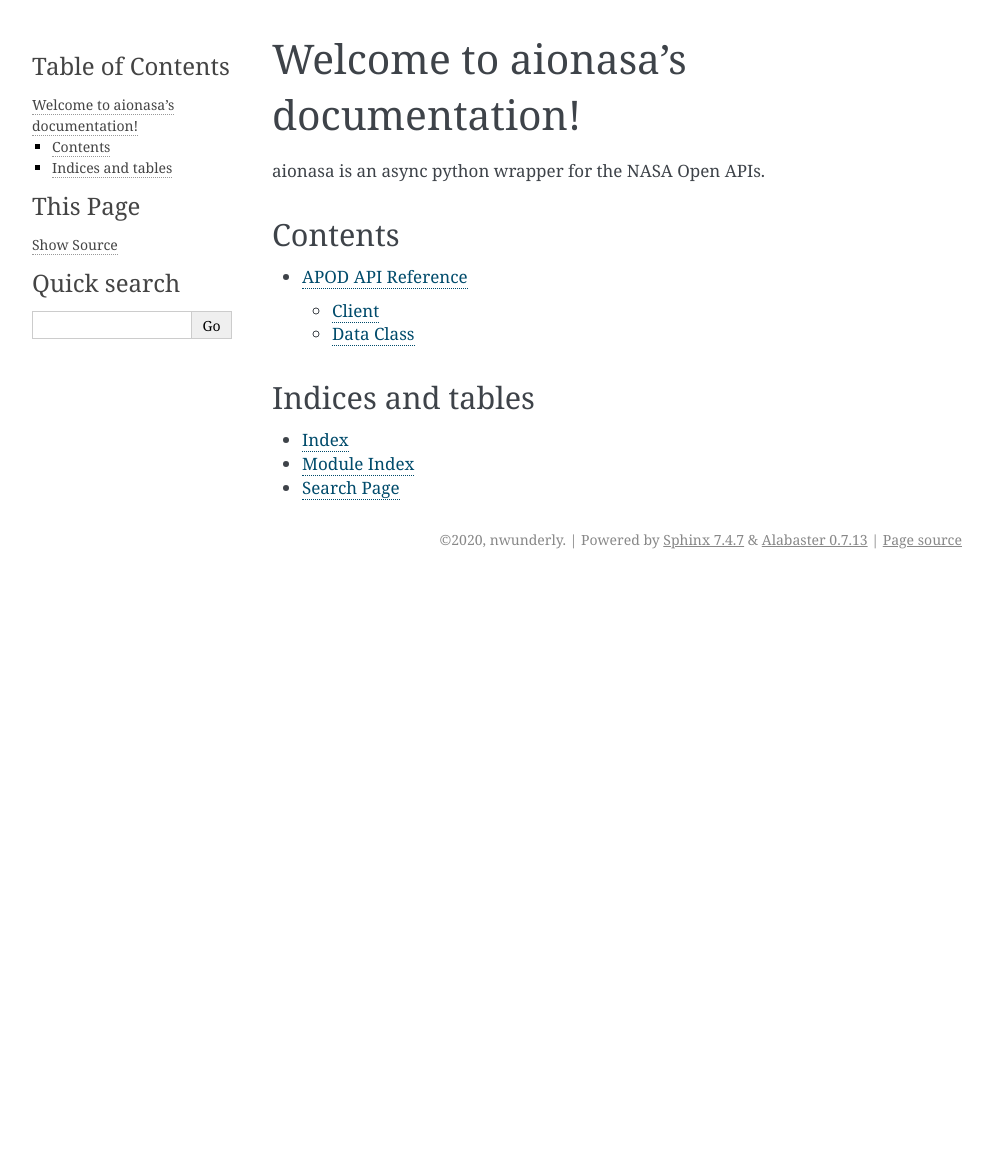
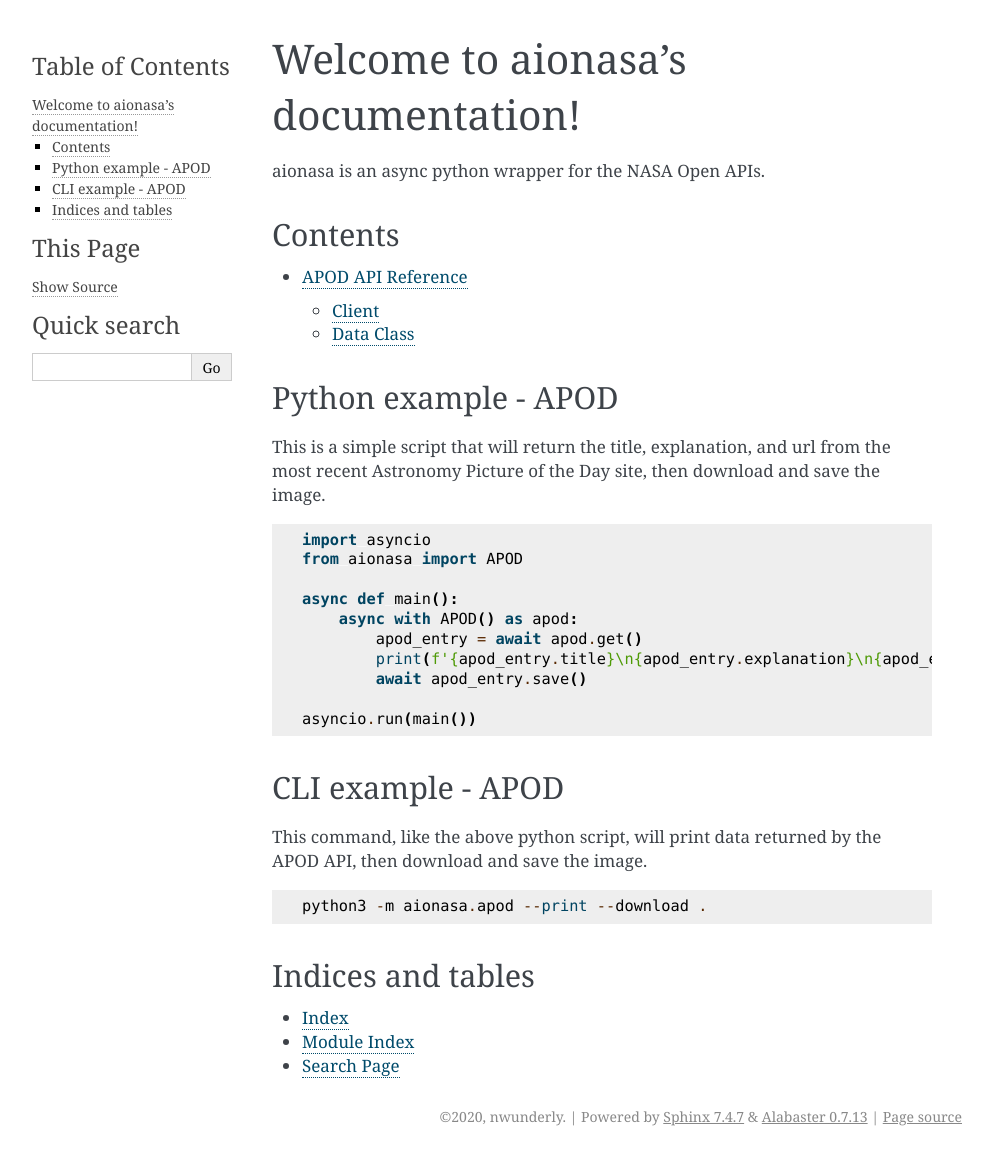
Before and after one commit to nwunderly/aionasa, a Sphinx documentation site: the page built from docs/index.rst, in a window 1280 px wide. Shown: the whole page, without its empty margins (148-1141 px from the left). Built offline with Sphinx 7.4.7, drawn with Linux system fonts in a browser that asks for light colours; before the commit the page ends 900 px from its top, so only the background shows below that.

Commit message:
Update index.rst

```diff
--- a/docs/index.rst
+++ b/docs/index.rst
@@ -17,6 +17,33 @@ Contents
    apod
 
 
+Python example - APOD
+---------------------
+
+This is a simple script that will return the title, explanation, and url from the most recent Astronomy Picture of the Day site,
+then download and save the image.
+
+.. code-block:: python
+
+   import asyncio
+   from aionasa import APOD
+
+   async def main():
+       async with APOD() as apod:
+           apod_entry = await apod.get()
+           print(f'{apod_entry.title}\n{apod_entry.explanation}\n{apod_entry.hdurl}')
+           await apod_entry.save()
+
+   asyncio.run(main())
+
+CLI example - APOD
+------------------
+
+This command, like the above python script, will print data returned by the APOD API, then download and save the image.
+
+.. code-block::
+
+   python3 -m aionasa.apod --print --download .
 
 Indices and tables
 ------------------
```
